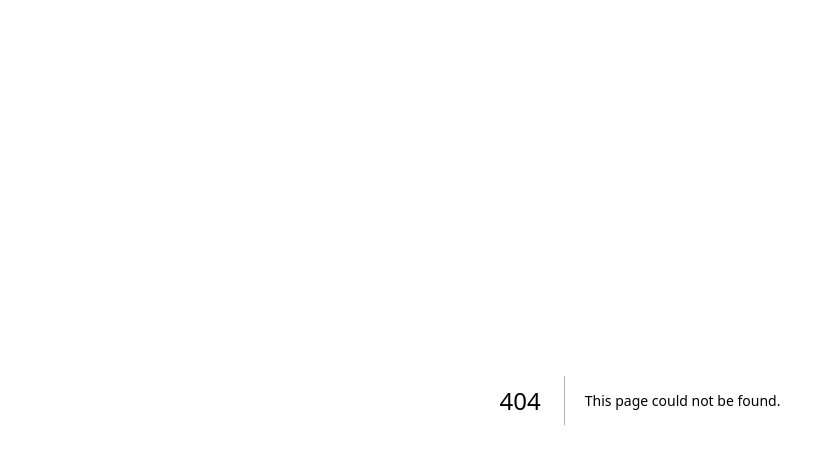
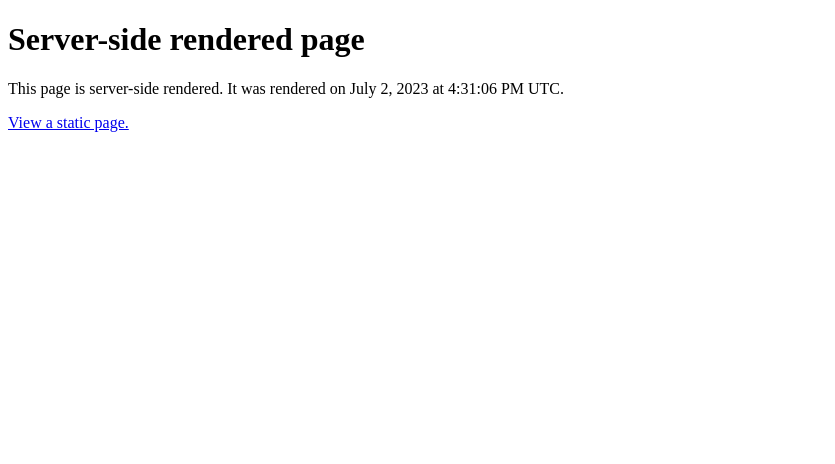
Before and after one commit to chrisberno/next-amplify, a Next.js app: page /ssr in a window 1280 px wide. Before the commit this address had no page. Shown: the top 464 px of the page, without its empty margins (0-835 px from the left). Built offline with nearby package versions, Linux system fonts and the light colour scheme.

Commit message:
added /src/pages/ index.js + ssr.js

```diff
--- /dev/null
+++ b/src/pages/ssr.js
@@ -0,0 +1,26 @@
+// pages/ssr.js
+export default function SSR({ formattedDate }) {
+    return (
+      <>
+        <h1>Server-side rendered page</h1>
+        <p>
+          This page is server-side rendered. It was rendered on {formattedDate}.
+        </p>
+        <p>
+          <a href="/">View a static page.</a>
+        </p>
+      </>
+    );
+  }
+
+  export async function getServerSideProps() {
+    const renderDate = Date.now();
+    const formattedDate = new Intl.DateTimeFormat("en-US", {
+      dateStyle: "long",
+      timeStyle: "long",
+    }).format(renderDate);
+    console.log(
+      `SSR ran on ${formattedDate}. This will be logged in CloudWatch.`
+    );
+    return { props: { formattedDate } };
+  }
```
Also changed, not shown: src/pages/index.js (added, +22 -0 lines).
